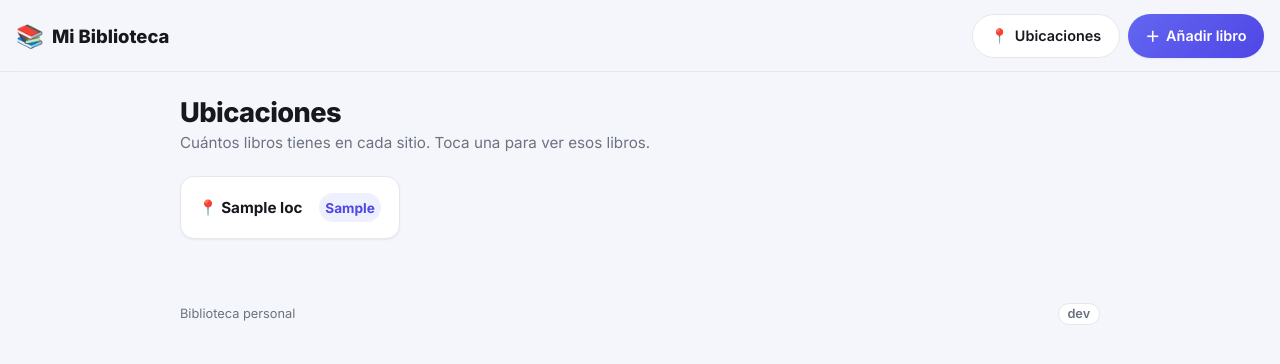
After one commit to ajifernandez/biblioteca-personal, a Flask app: template templates/locations.html in a window 1280 px wide. The commit adds this page. Shown: the top 364 px of the page. Run offline with Flask 3, Linux system fonts and the light colour scheme; the template is opened without the code that fills it: most values are stand-ins (such as "Sample title", 1, 10 or a date in 2020); parts of the project's set-up code (start-up, migrations or seed data) failed here and were passed over; some libraries are stand-ins or nearby versions.

Commit message:
Add locations overview page + remembered location on scan
New /ubicaciones page: one card per location with a book count
(including a "Sin ubicación" bucket for blank ones), sorted
alphabetically. Clicking a card jumps to the main list pre-filtered —
index.html now reads q/field from the URL on load and prefills the
search form, so these links (and any bookmarked/shared search URL)
actually filter instead of always showing everything. Added a new
field=sin_ubicacion case to find_books since an empty q normally means
"no filter".

Nav bar gets a "📍 Ubicaciones" link next to "Añadir libro".

Also: the scan form's location field now autocompletes from existing
locations (datalist backed by /api/locations) and remembers the last
one used via localStorage, so cataloging a shelf's worth of books in a
row doesn't mean retyping the same location every time.

```diff
--- a/app.py
+++ b/app.py
@@ -355,6 +355,31 @@ def index():
     return render_template("index.html")
 
 
+@app.route("/ubicaciones")
+def locations():
+    db = get_db()
+    rows = db.execute(
+        """SELECT
+               CASE WHEN TRIM(COALESCE(location, '')) = '' THEN NULL ELSE TRIM(location) END AS loc,
+               COUNT(*) AS n
+           FROM books
+           GROUP BY loc
+           ORDER BY loc IS NULL, loc COLLATE NOCASE"""
+    ).fetchall()
+    return render_template("locations.html", locations=rows)
+
+
+@app.route("/api/locations")
+def api_locations():
+    db = get_db()
+    rows = db.execute(
+        """SELECT DISTINCT TRIM(location) AS loc FROM books
+           WHERE TRIM(COALESCE(location, '')) != ''
+           ORDER BY loc COLLATE NOCASE"""
+    ).fetchall()
+    return jsonify([row["loc"] for row in rows])
+
+
 SELECT_BOOKS_SQL = """
     SELECT b.*, l.borrower_name AS current_borrower, l.loaned_at AS current_loaned_at,
            r.started_at AS reading_started_at
@@ -366,6 +391,10 @@ SELECT_BOOKS_SQL = """
 
 def find_books(q, field):
     db = get_db()
+    if field == "sin_ubicacion":
+        return db.execute(
+            f"{SELECT_BOOKS_SQL} WHERE b.location IS NULL OR TRIM(b.location) = '' ORDER BY b.title"
+        ).fetchall()
     if not q:
         return db.execute(f"{SELECT_BOOKS_SQL} ORDER BY b.added_at DESC").fetchall()
 
--- a/static/style.css
+++ b/static/style.css
@@ -76,6 +76,12 @@ body {
   background: color-mix(in srgb, var(--bg) 82%, transparent);
   border-bottom: 1px solid var(--border);
   margin-bottom: 1.5rem;
+}
+
+.topnav-actions {
+  display: flex;
+  align-items: center;
+  gap: 0.5rem;
 }
 
 .brand {
@@ -258,6 +264,47 @@ body {
 }
 .bulk-action button:disabled { opacity: 0.5; cursor: not-allowed; }
 .bulk-action button:disabled:hover { box-shadow: var(--shadow-sm); transform: none; }
+
+/* Locations */
+.location-grid {
+  display: grid;
+  grid-template-columns: repeat(auto-fill, minmax(180px, 1fr));
+  gap: 0.85rem;
+}
+.location-card {
+  display: flex;
+  align-items: center;
+  justify-content: space-between;
+  gap: 0.6rem;
+  padding: 1rem 1.1rem;
+  background: var(--bg-elevated);
+  border: 1px solid var(--border);
+  border-radius: var(--radius);
+  box-shadow: var(--shadow-sm);
+  text-decoration: none;
+  color: var(--text);
+  transition: transform 0.15s ease, box-shadow 0.15s ease, border-color 0.15s ease;
+  animation: fade-in 0.3s ease both;
+}
+.location-card:hover {
+  transform: translateY(-2px);
+  box-shadow: var(--shadow-md);
+  border-color: color-mix(in srgb, var(--primary) 40%, var(--border));
+}
+.location-name { font-weight: 700; font-size: 0.95rem; }
+.location-count {
+  font-weight: 700;
+  font-size: 0.85rem;
+  min-width: 1.8rem;
+  height: 1.8rem;
+  padding: 0 0.4rem;
+  display: flex;
+  align-items: center;
+  justify-content: center;
+  border-radius: 999px;
+  background: var(--primary-soft);
+  color: var(--primary-hover);
+}
 
 /* Book grid */
 .book-grid {
@@ -648,7 +695,7 @@ details.editor[open] summary::before { content: '▾ '; }
   }
   .brand .logo-emoji { font-size: 1.2rem; }
   .btn-label { display: none; }
-  #nav-add-btn {
+  #nav-add-btn, #nav-locations-btn {
     width: 44px;
     height: 44px;
     padding: 0;
--- a/templates/base.html
+++ b/templates/base.html
@@ -11,7 +11,10 @@
 <body>
   <div class="topnav">
     <a class="brand" href="{{ url_for('index') }}"><span class="logo-emoji">📚</span> Mi Biblioteca</a>
-    <a class="btn btn-primary" id="nav-add-btn" href="{{ url_for('scan') }}" aria-label="Añadir libro">＋<span class="btn-label"> Añadir libro</span></a>
+    <div class="topnav-actions">
+      <a class="btn btn-ghost" id="nav-locations-btn" href="{{ url_for('locations') }}" aria-label="Ubicaciones">📍<span class="btn-label"> Ubicaciones</span></a>
+      <a class="btn btn-primary" id="nav-add-btn" href="{{ url_for('scan') }}" aria-label="Añadir libro">＋<span class="btn-label"> Añadir libro</span></a>
+    </div>
   </div>
   <div class="page">
     {% block content %}{% endblock %}
--- /dev/null
+++ b/templates/locations.html
@@ -0,0 +1,30 @@
+{% extends "base.html" %}
+{% block content %}
+<div class="page-header">
+  <h1>Ubicaciones</h1>
+  <p>Cuántos libros tienes en cada sitio. Toca una para ver esos libros.</p>
+</div>
+
+{% if not locations %}
+  <div class="empty-state">
+    <div class="icon">📍</div>
+    <p><strong>Todavía no hay libros catalogados.</strong></p>
+  </div>
+{% else %}
+  <div class="location-grid">
+    {% for loc in locations %}
+      {% if loc.loc %}
+        <a class="location-card" href="{{ url_for('index', q=loc.loc, field='ubicacion') }}">
+          <span class="location-name">📍 {{ loc.loc }}</span>
+          <span class="location-count">{{ loc.n }}</span>
+        </a>
+      {% else %}
+        <a class="location-card" href="{{ url_for('index', field='sin_ubicacion') }}">
+          <span class="location-name muted">Sin ubicación</span>
+          <span class="location-count">{{ loc.n }}</span>
+        </a>
+      {% endif %}
+    {% endfor %}
+  </div>
+{% endif %}
+{% endblock %}
```
Also changed, not shown: templates/index.html (+26 -2 lines), templates/scan.html (+19 -1 lines).
